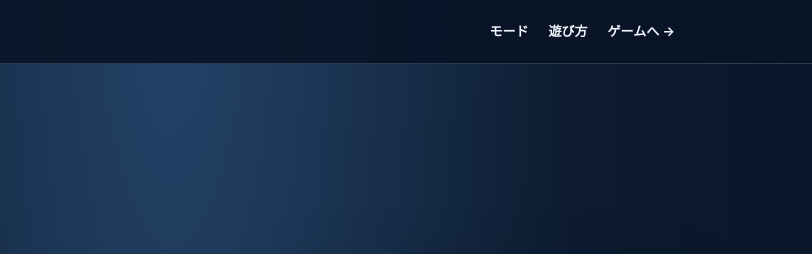
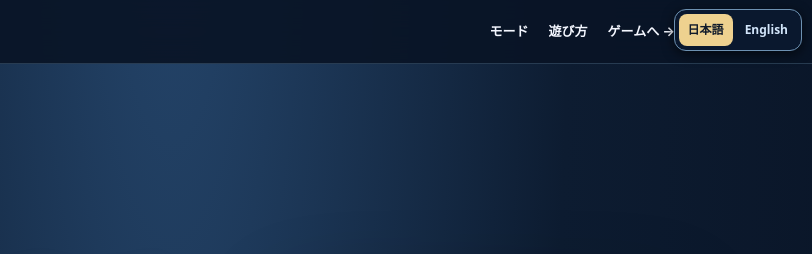
Before and after one commit to youluuz/moji-arms, a plain HTML site: page docs/index.html in a window 1280 px wide. Shown: the top 254 px of the page, 468-1280 px from the left. Drawn offline with Linux system fonts and the light colour scheme.

Commit message:
Offer Japanese and English on the public GitHub Pages intro

```diff
--- a/docs/index.html
+++ b/docs/index.html
@@ -84,7 +84,7 @@ footer a{color:#c9dff6}
 </style>
 <script type="application/ld+json">{"@context":"https://schema.org","@type":"WebSite","name":"文字武装","alternateName":["もじぶそう","GLYPH STRIKE"],"url":"https://youluuz.github.io/moji-arms/","inLanguage":"ja"}</script>
 <script type="application/ld+json">{"@context":"https://schema.org","@type":"VideoGame","name":"文字武装","alternateName":["もじぶそう","MOJIBUSOU","GLYPH STRIKE"],"description":"漢字や絵文字などの文字を装備してCPUや友達と戦う無料ブラウザ対戦ゲーム","url":"https://youluuz.github.io/moji-arms/","image":"https://youluuz.github.io/moji-arms/mojibusou-icon.png","inLanguage":"ja","genre":["アクション","対戦","文字ゲーム"],"gamePlatform":["Web browser","PC","Mobile browser"],"isAccessibleForFree":true,"offers":{"@type":"Offer","price":"0","priceCurrency":"JPY","availability":"https://schema.org/InStock"}}</script>
-</head>
+<script defer src="./i18n-ui-v1.js?v=1"></script></head>
 <body>
 <header><nav><a class="brand" href="./"><img src="https://youluuz.github.io/moji-arms/mojibusou-icon.png" alt="" width="37" height="37">文字武装 <span style="color:#b5c9e3;font-size:10px">MOJIBUSOU</span></a><div class="links"><a href="#modes">モード</a><a href="#how">遊び方</a><a href="https://moji-arms-online.onrender.com/">ゲームへ →</a></div></nav></header>
 <main>
```
